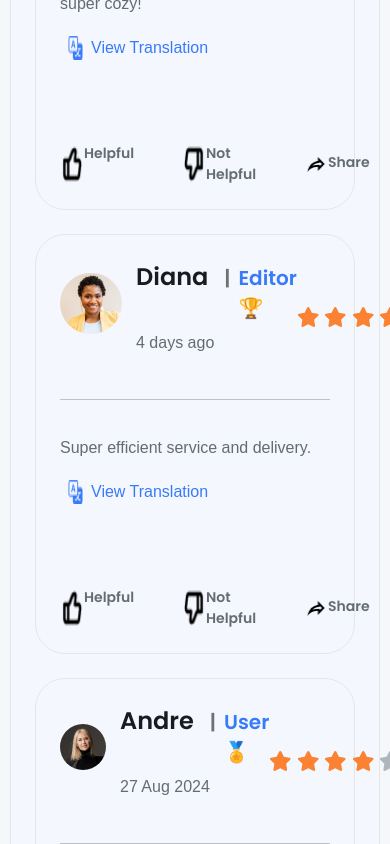
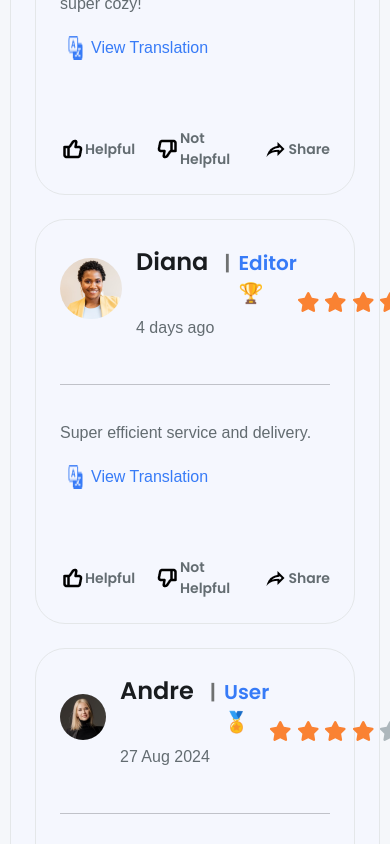
Before and after one commit to saraabdelrhman/wallet-market-master, a React (Create React App) app: page /reviews in a window 390 px wide. Shown: the part 1300-2144 px from the top of the page. Built offline with nearby package versions, Linux system fonts and the light colour scheme.

Commit message:
helpful nothelpful share responsive

```diff
--- a/src/components/Reviews.js
+++ b/src/components/Reviews.js
@@ -155,10 +155,22 @@ export default function Reviews({ content }) {
               </div>
 
               {/* Toggle Switch */}
-              <label style={toggleSwitchStyle}>
-  <input type="checkbox" checked={newReview.isAnonymous} onChange={toggleAnonymous} style={{display: 'none'}} />
-  <span style={{...toggleSliderStyle, ...(newReview.isAnonymous ? checkedSliderStyle  : {})}}></span>
+              <label style={{
+    ...toggleSwitchStyle,
+    backgroundColor: newReview.isAnonymous ? 'gray' : '#007DFC'
+  }}>
+  <input
+    type="checkbox"
+    checked={newReview.isAnonymous}
+    onChange={toggleAnonymous}
+    style={{
+      display: 'none'
+    }}
+  />
+  <span style={{...toggleSliderStyle, ...(newReview.isAnonymous ? checkedSliderStyle : {})}}></span>
 </label>
+
+
 
             </div>
 
@@ -210,7 +222,7 @@ const ReviewItem = ({ name, date, stars, review, image, role }) => (
     </div>
     <hr />
     <div style={reviewTextStyle}>{review}</div>
-    <div className='d-flex gap-2 pb-5 ms-2' style={{ color: '#377BF7' }}>
+    <div className='d-flex gap-2 pb-5 ms-2 ' style={{ color: '#377BF7' }}>
       <img src={translate} alt={translate} className="" />
       <span>View Translation</span>
     </div>
@@ -220,18 +232,34 @@ const ReviewItem = ({ name, date, stars, review, image, role }) => (
         <button type='submit' style={{ color: '#377BF7', borderRadius: '50px', padding: '10px 20px', border: '1px solid #377BF7' }}>Delete</button>
       </div>
     ) : (
-      <div style={interactionIconsStyle} className=" justify-content-between gap-5">
-        <div className="d-flex">
-          <img src={like} alt="like" style={iconStyle} />
-          <div style={{ color: '#636C71', fontSize: 14, fontFamily: 'Poppins', fontWeight: '400', wordWrap: 'break-word' }}>Helpful</div>
-          <img src={dislike} alt="dislike" style={iconStyle} className="ms-5" />
-          <div style={{ color: '#636C71', fontSize: 14, fontFamily: 'Poppins', fontWeight: '400', wordWrap: 'break-word' }}>Not Helpful</div>
-        </div>
-        <div className="d-flex" style={{ justifyContent: 'end' }}>
-          <img src={share} alt="share" style={iconStyle} />
-          <div style={{ color: '#636C71', fontSize: 14, fontFamily: 'Poppins', fontWeight: '400', wordWrap: 'break-word' }}>Share</div>
-        </div>
-      </div>
+<div>
+  <div
+    style={opinionStyle}
+    className="opinion d-flex justify-content-between align-items-center"
+  >
+    <div className="d-flex opinion align-items-center">
+      <img src={like} alt="like" style={iconStyle} />
+      <div className="helpful" style={helpfulTextStyle}>Helpful</div>
+      <img
+        src={dislike}
+        alt="dislike"
+        style={{ ...iconStyle, ...marginLeft20 }} // Conditional margin
+      />
+      <div style={helpfulTextStyle}>Not Helpful</div>
+    </div>
+
+    <div
+      className="d-flex justify-content-end align-items-center"
+      style={shareStyle} // Added style for Share section
+    >
+      <img src={share} alt="share" style={iconStyle} />
+      <div style={helpfulTextStyle}>Share</div>
+    </div>
+  </div>
+</div>
+
+
+
     )}
   </div>
 );
@@ -387,10 +415,16 @@ const interactionIconsStyle = {
   marginTop: '15px',
 };
 
-const iconStyle = {
-  width: '24px',
+// const iconStyle = {
+//   width: '25px',
+//   height: 'auto',
+//   cursor: 'pointer',
+// };
+const iconStylenothelpful = {
+  width: '25px',
   height: 'auto',
   cursor: 'pointer',
+  marginleft:'50px'
 };
 
 const rightSectionStyle = {
@@ -578,7 +612,7 @@ const toggleSliderStyle = {
 // Style when the checkbox is checked
 const checkedSliderStyle = {
   transform: 'translateX(26px)', // Adjust translation distance to match new width
-  backgroundColor: '#6a6a6b', // Slider color when active
+  backgroundColor: 'white', // Slider color when active
 };
 
 
@@ -590,6 +624,43 @@ const uploadButtonStyle = {
   border: '1px #E6E8EC solid',
   justifyContent: 'center',
 };
+const opinionStyle = {
+  display: 'flex',
+  flexWrap: 'nowrap',  // Change to nowrap to keep items in a single line
+  alignItems: 'center',
+  gap: '10px',
+  width: '100%', // Ensure it takes full width
+};
+
+const shareStyle = {
+  display: 'flex',
+  alignItems: 'center',
+  marginLeft: 'auto', // Push the Share section to the end
+};
+
+const iconStyle = {
+  width: '25px',
+  height: 'auto',
+  cursor: 'pointer',
+};
+
+const helpfulTextStyle = {
+  color: '#636C71',
+  fontSize: '14px',
+  fontFamily: 'Poppins, sans-serif',
+  fontWeight: '400',
+  wordWrap: 'break-word',
+};
+
+const marginLeft20 = {
+  marginLeft: '20px',
+};
+
+// Media queries still need to be in CSS, or you can handle them with a CSS-in-JS solution like styled-components or inline styles that you conditionally apply based on the window size.
+
+
+
+
 
 /* Media Queries */
 const mediaQueries = `
@@ -646,8 +717,18 @@ const mediaQueries = `
     .stars-container {
       justify-content: flex-start;
     }
+      .opinion{
+      width:50px;
+      }
+
+      .iconStyle = {
+  width: '10px',
+  height: 'auto',
+  cursor: 'pointer',
+};
   }
 `;
+
 
 // Append media queries to the document head
 const appendStyles = () => {
```
